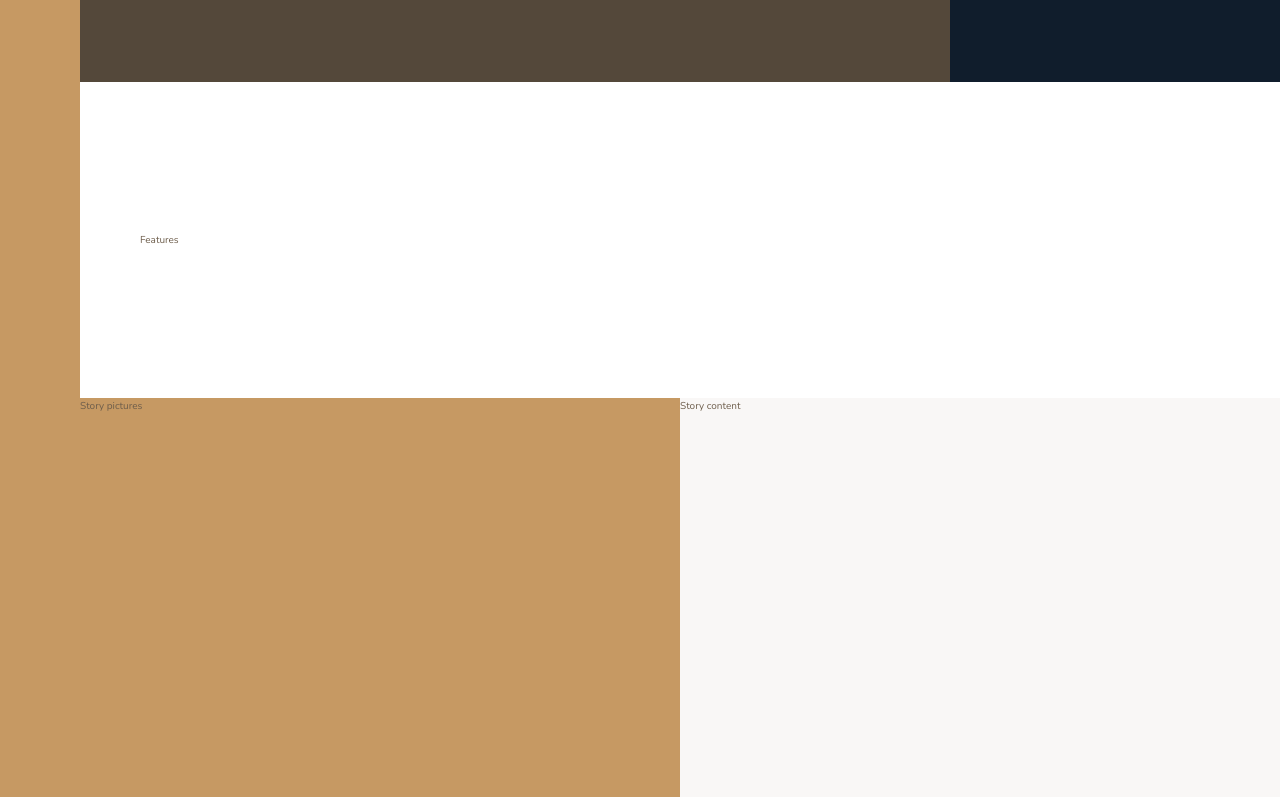
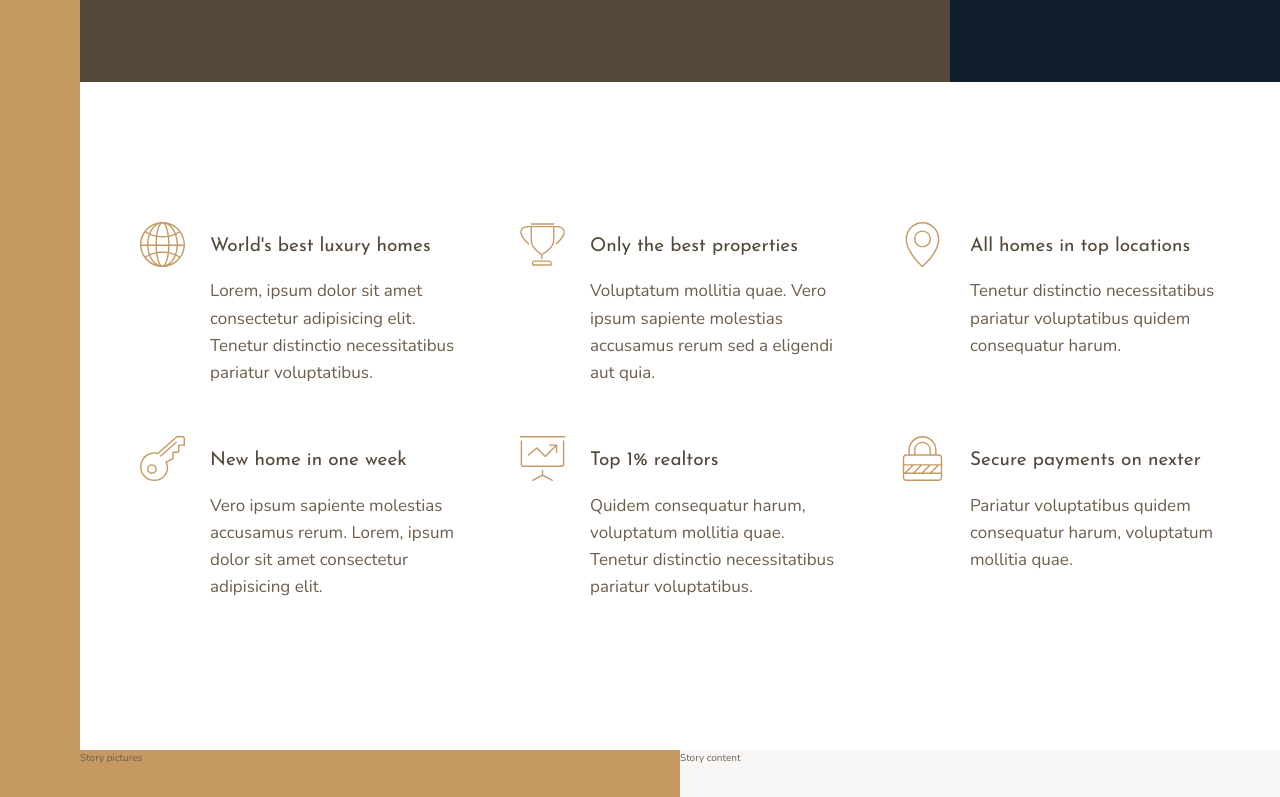
Before and after one commit to chewdev/css-sass-practice-3, a website: page index.html in a window 1280 px wide. Shown: the part 558-1355 px from the top of the page. Drawn offline with nearby package versions, Linux system fonts and the light colour scheme; files that its build step writes are made by us from their sources.

Commit message:
Add features section html content

```diff
--- a/index.html
+++ b/index.html
@@ -28,7 +28,66 @@
     </div>
 
     <section class="features">
-      Features
+      <div class="feature">
+        <svg class="feature__icon">
+          <use xlink:href="img/sprite.svg#icon-global"></use>
+        </svg>
+        <h4 class="heading-4 heading-4--dark">World's best luxury homes</h4>
+        <p class="feature__text">
+          Lorem, ipsum dolor sit amet consectetur adipisicing elit. Tenetur
+          distinctio necessitatibus pariatur voluptatibus.
+        </p>
+      </div>
+      <div class="feature">
+        <svg class="feature__icon">
+          <use xlink:href="img/sprite.svg#icon-trophy"></use>
+        </svg>
+        <h4 class="heading-4 heading-4--dark">Only the best properties</h4>
+        <p class="feature__text">
+          Voluptatum mollitia quae. Vero ipsum sapiente molestias accusamus
+          rerum sed a eligendi aut quia.
+        </p>
+      </div>
+      <div class="feature">
+        <svg class="feature__icon">
+          <use xlink:href="img/sprite.svg#icon-map-pin"></use>
+        </svg>
+        <h4 class="heading-4 heading-4--dark">All homes in top locations</h4>
+        <p class="feature__text">
+          Tenetur distinctio necessitatibus pariatur voluptatibus quidem
+          consequatur harum.
+        </p>
+      </div>
+      <div class="feature">
+        <svg class="feature__icon">
+          <use xlink:href="img/sprite.svg#icon-key"></use>
+        </svg>
+        <h4 class="heading-4 heading-4--dark">New home in one week</h4>
+        <p class="feature__text">
+          Vero ipsum sapiente molestias accusamus rerum. Lorem, ipsum dolor sit
+          amet consectetur adipisicing elit.
+        </p>
+      </div>
+      <div class="feature">
+        <svg class="feature__icon">
+          <use xlink:href="img/sprite.svg#icon-presentation"></use>
+        </svg>
+        <h4 class="heading-4 heading-4--dark">Top 1% realtors</h4>
+        <p class="feature__text">
+          Quidem consequatur harum, voluptatum mollitia quae. Tenetur distinctio
+          necessitatibus pariatur voluptatibus.
+        </p>
+      </div>
+      <div class="feature">
+        <svg class="feature__icon">
+          <use xlink:href="img/sprite.svg#icon-lock"></use>
+        </svg>
+        <h4 class="heading-4 heading-4--dark">Secure payments on nexter</h4>
+        <p class="feature__text">
+          Pariatur voluptatibus quidem consequatur harum, voluptatum mollitia
+          quae.
+        </p>
+      </div>
     </section>
 
     <div class="story__pictures">
```
